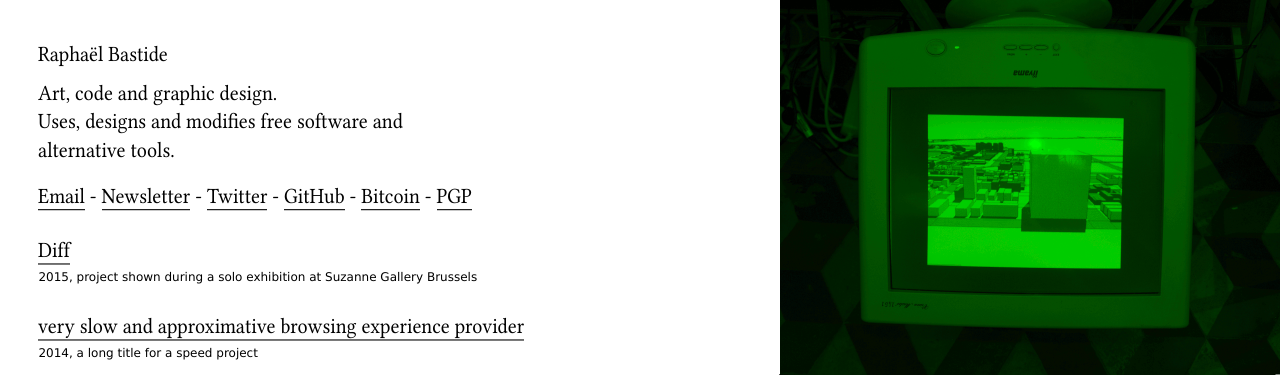
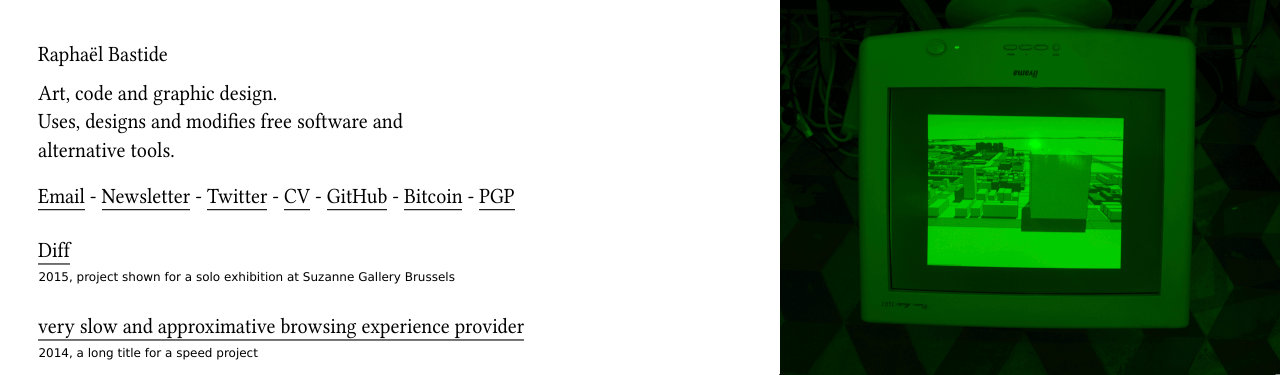
Before and after one commit to raphaelbastide/raphaelbastide.com, a PHP site: page / in a window 1280 px wide. Shown: the top 375 px of the page. Run offline with PHP 8.4, Linux system fonts and the light colour scheme.

Commit message:
+ CV link

```diff
--- a/index.php
+++ b/index.php
@@ -66,7 +66,7 @@ Source code: https://github.com/raphaelbastide/raphaelbastide.com
   <header>
     <h1>Raphaël Bastide</h1>
     <p>Art, code and graphic design.<br/>Uses, designs and modifies free software and alternative tools.</p>
-    <p><a href="mailto:bonjour@raphaelbastide.com">Email</a> - <span class="formBtn">Newsletter</span> - <a href="http://twitter.com/raphaelbastide">Twitter</a> -  <a href="https://github.com/raphaelbastide/">GitHub</a> - <a href="http://raphaelbastide.com/keys/bitcoin.txt">Bitcoin</a> - <a href="http://raphaelbastide.com/keys/pgp.txt">PGP</a><p>
+    <p><a href="mailto:bonjour@raphaelbastide.com">Email</a> - <span class="formBtn">Newsletter</span> - <a href="http://twitter.com/raphaelbastide">Twitter</a> - <a href="http://raphaelbastide.com/cv/">CV</a> -  <a href="https://github.com/raphaelbastide/">GitHub</a> - <a href="http://raphaelbastide.com/keys/bitcoin.txt">Bitcoin</a> - <a href="http://raphaelbastide.com/keys/pgp.txt">PGP</a><p>
     <div id="newsletter-form">
       <form action="//raphaelbastide.us5.list-manage.com/subscribe/post?u=475756c12dd6e1f054910142e&amp;id=ad85720904" method="post" id="mc-embedded-subscribe-form" name="mc-embedded-subscribe-form" class="validate" target="_blank" novalidate>
         <input type="email" value="" name="EMAIL" placeholder="Email address" class="required email" id="mce-EMAIL">
@@ -79,7 +79,7 @@ Source code: https://github.com/raphaelbastide/raphaelbastide.com
   </header>
   <section id="diff">
     <h2><a target="_blank" href="http://raphaelbastide.com/diff/">Diff</a></h2>
-    <p class="description">2015, project shown during a solo exhibition at Suzanne Gallery Brussels</p>
+    <p class="description">2015, project shown for a solo exhibition at Suzanne Gallery Brussels</p>
   </section>
   <section id="very-slow">
     <h2><a target="_blank" href="http://raphaelbastide.com/very-slow-and-approximative-browsing-experience-provider/">very slow and approximative browsing experience provider</a></h2>
```
